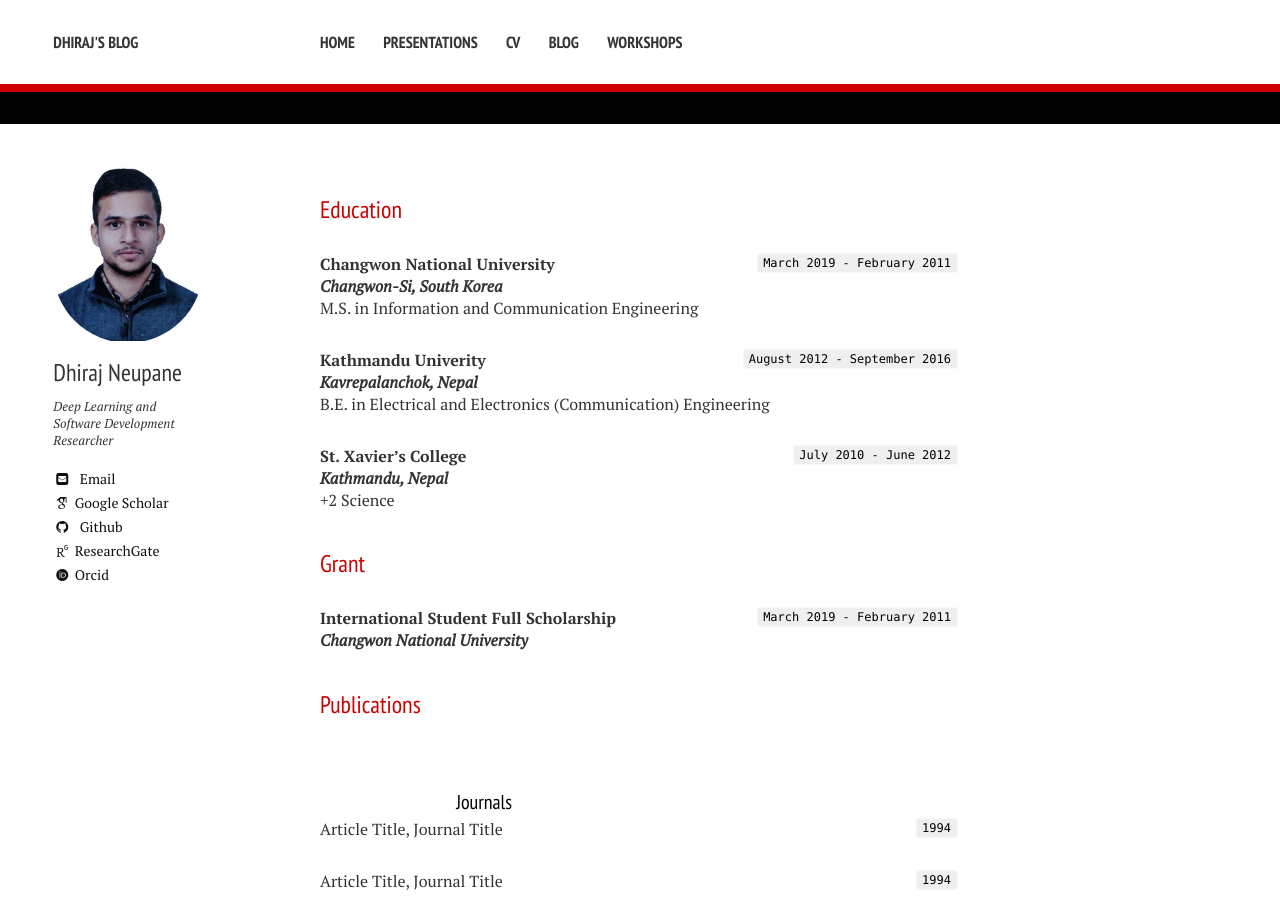
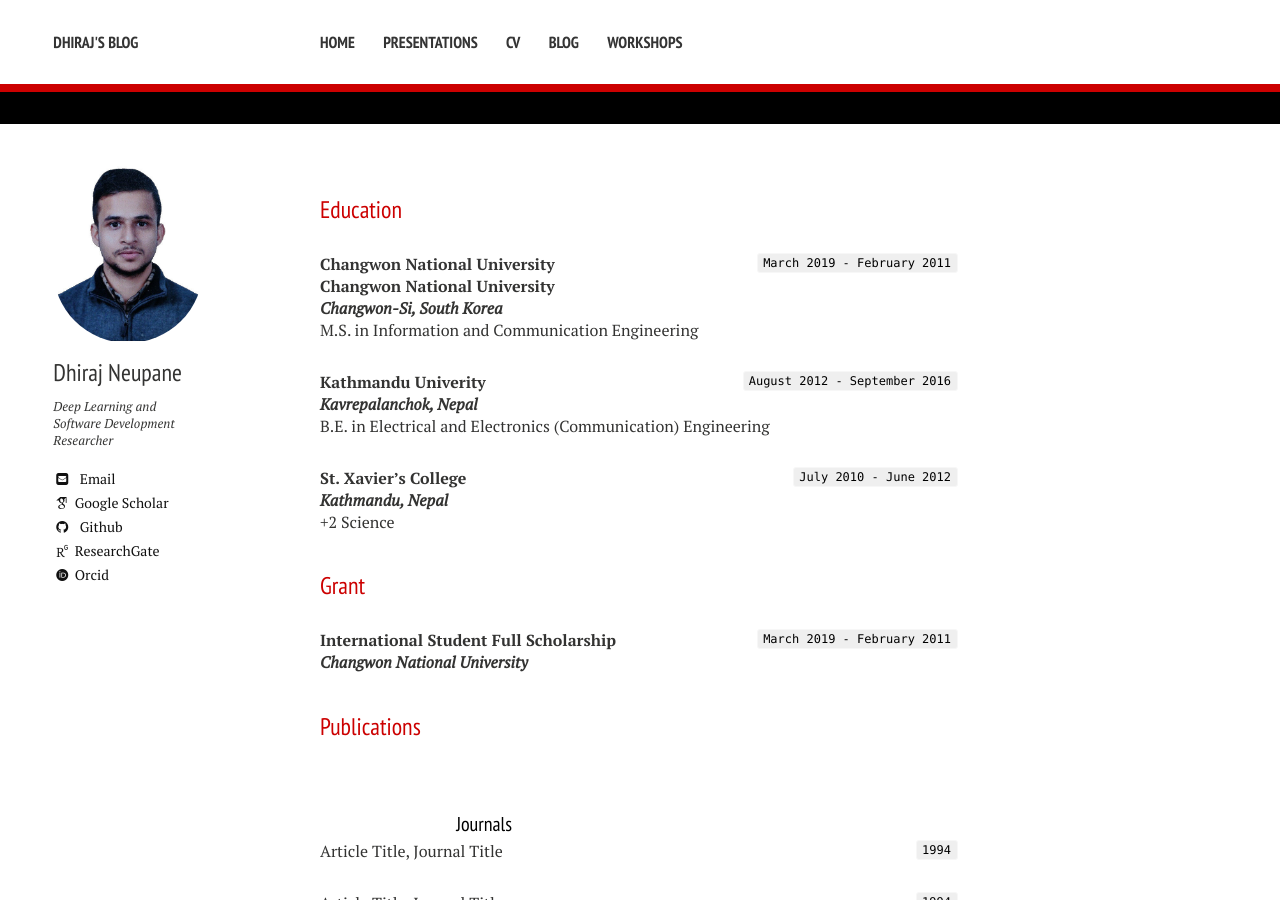
Before and after one commit to PIjarihd/dhirajneupane.github.io, a Jekyll site: the page built from cv.md, in a window 1280 px wide and 900 px high. Built offline with Jekyll 4.4.1, drawn with Linux system fonts in a browser that asks for light colours; nearby versions of some CDN libraries; some web fonts are replaced.

Commit message:
Update cv.md

```diff
--- a/cv.md
+++ b/cv.md
@@ -8,6 +8,7 @@
 ## Education
 
 `March 2019 - February 2011`
+[__Changwon National University__ ](https://www.changwon.ac.kr/eng)<br/>
 __Changwon National University__ <br/>_Changwon-Si, South Korea_
 <br/>M.S. in Information and Communication Engineering
 
```
